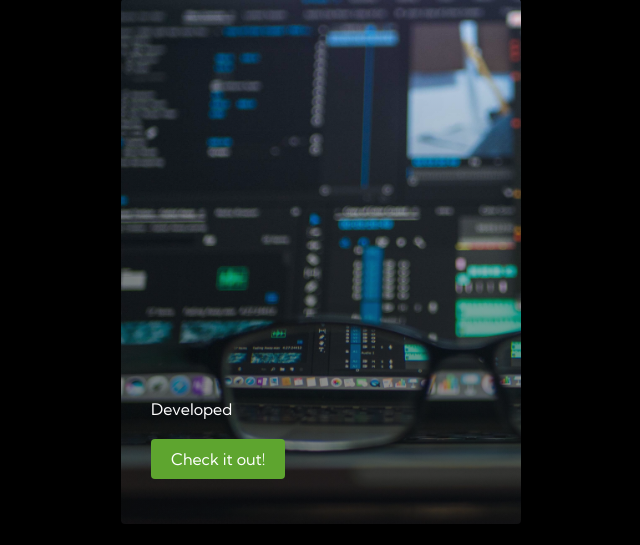
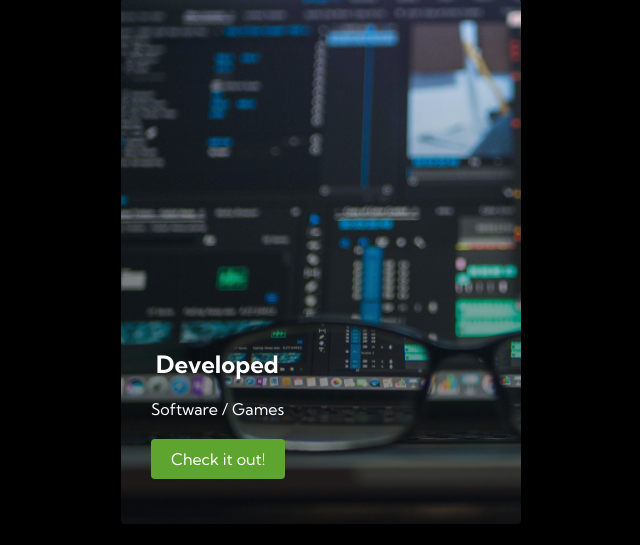
Before and after one commit to Z4KKD/Personal-Portfolio-Website, a PHP site: page / in a window 1280 px wide. Shown: the part 1393-1938 px from the top of the page, without its empty margins (319-959 px from the left). Run offline with PHP 8.4, Linux system fonts and the light colour scheme; some libraries are stand-ins or nearby versions.

Commit message:
Add files via upload

```diff
--- a/index.html
+++ b/index.html
@@ -58,7 +58,8 @@
                <div class="services__container">
 
             <div class="services__card">
-                <p>Developed</p>
+                <h2>Developed</h2>
+                <p>Software / Games</p>
                 <a href="/games.html"><button>Check it out!</button></a>
             </div>
         </div>
--- a/styles.css
+++ b/styles.css
@@ -461,6 +461,7 @@
 
     .services h2
     {
+        padding-left: 35px;
         position: absolute;
         top: 350px;
     }
```
